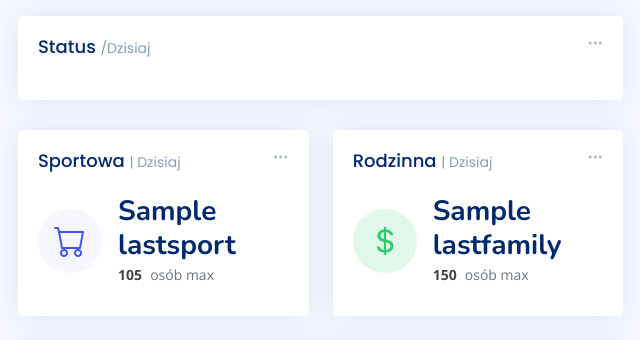
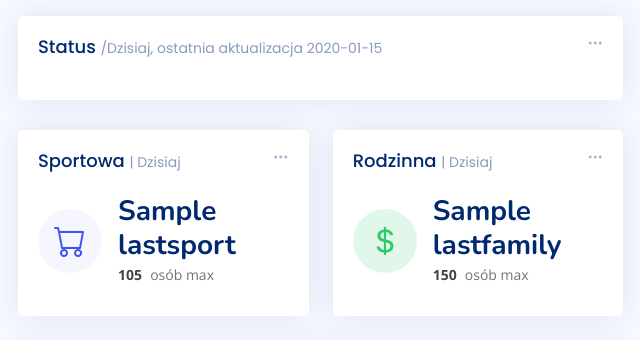
Before and after one commit to avrland/PoolTrackerWeb, a Django app: template tablechart/templates/index.html in a window 1280 px wide. Shown: the part 109-449 px from the top of the page, without its empty margins (312-952 px from the left). Run offline with Django 4.2, Linux system fonts and the light colour scheme; the template is opened without the code that fills it: most values are stand-ins (such as "Sample title", 1, 10 or a date in 2020); parts of the project's set-up code (start-up, migrations or seed data) failed here and were passed over; some libraries are stand-ins or nearby versions.

Commit message:
Update index.html

```diff
--- a/tablechart/templates/index.html
+++ b/tablechart/templates/index.html
@@ -84,7 +84,7 @@
               </div>
 
               <div class="card-body">
-                <h5 class="card-title">Status <span>/Dzisiaj</span></h5>
+                <h5 class="card-title">Status <span>/Dzisiaj, ostatnia aktualizacja {{ lastdate }}</span></h5>
 
                 <!-- Line Chart -->
                 <div id="reportsChart"></div>
```
